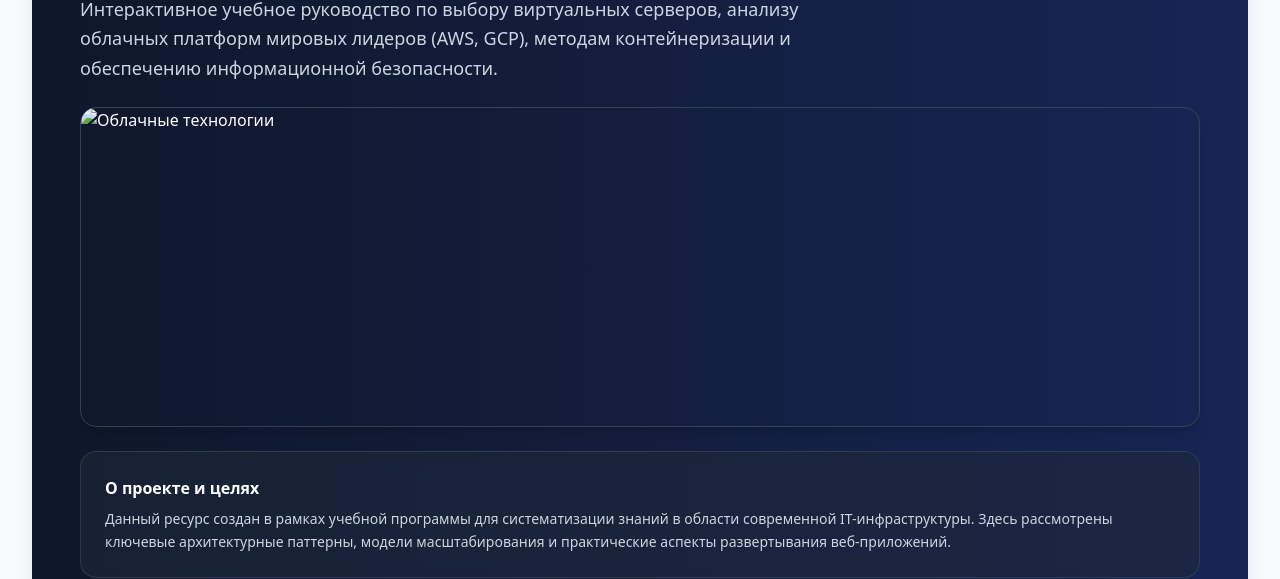
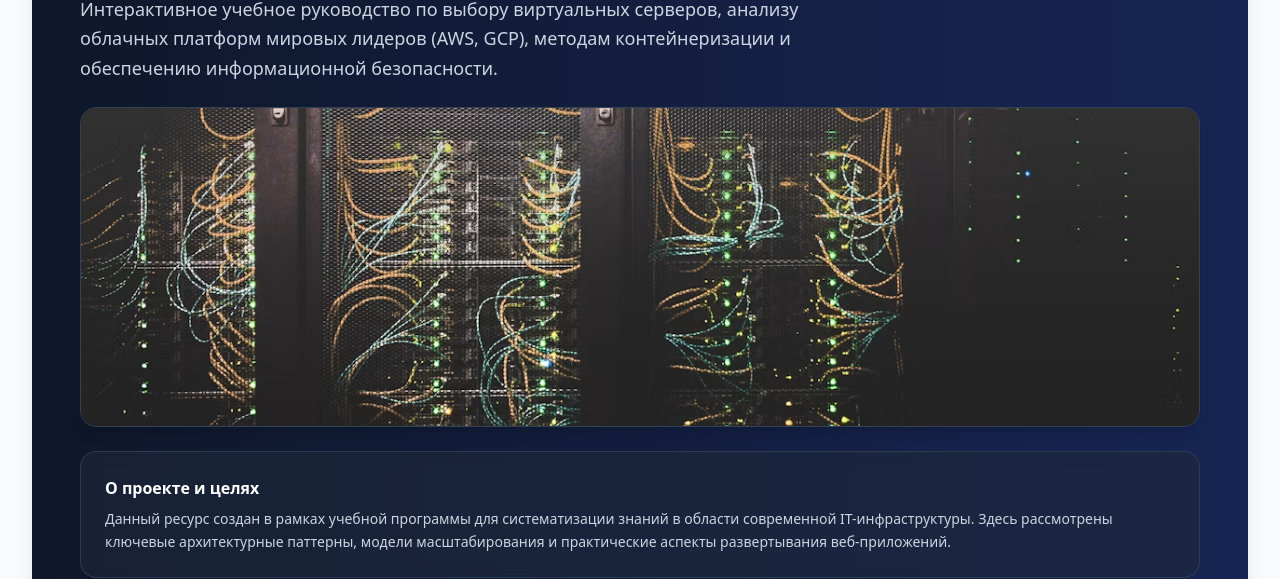
Before and after one commit to barboska123/KirpichevXtitov835, a plain HTML site: page index.html in a window 1280 px wide. Shown: the part 238-817 px from the top of the page. Drawn offline with nearby package versions, Linux system fonts and the light colour scheme; the site is published under a folder, as on GitHub Pages, so addresses that start at the root find nothing.

Commit message:
Update index.html

```diff
--- a/index.html
+++ b/index.html
@@ -38,7 +38,7 @@
                 Интерактивное учебное руководство по выбору виртуальных серверов, анализу облачных платформ мировых лидеров (AWS, GCP), методам контейнеризации и обеспечению информационной безопасности.
             </p>
             <div class="my-6">
-                <img src="/images/cloud-hero.jpg" alt="Облачные технологии" class="rounded-2xl shadow-lg w-full h-64 sm:h-80 object-cover border border-slate-700">
+                <img src="images/cloud-hero.jpg" alt="Облачные технологии" class="rounded-2xl shadow-lg w-full h-64 sm:h-80 object-cover border border-slate-700">
             </div>
             <div class="bg-slate-800/60 backdrop-blur border border-slate-700/80 rounded-2xl p-6 mb-6">
                 <h3 class="text-white font-semibold text-base mb-2">О проекте и целях</h3>
```
